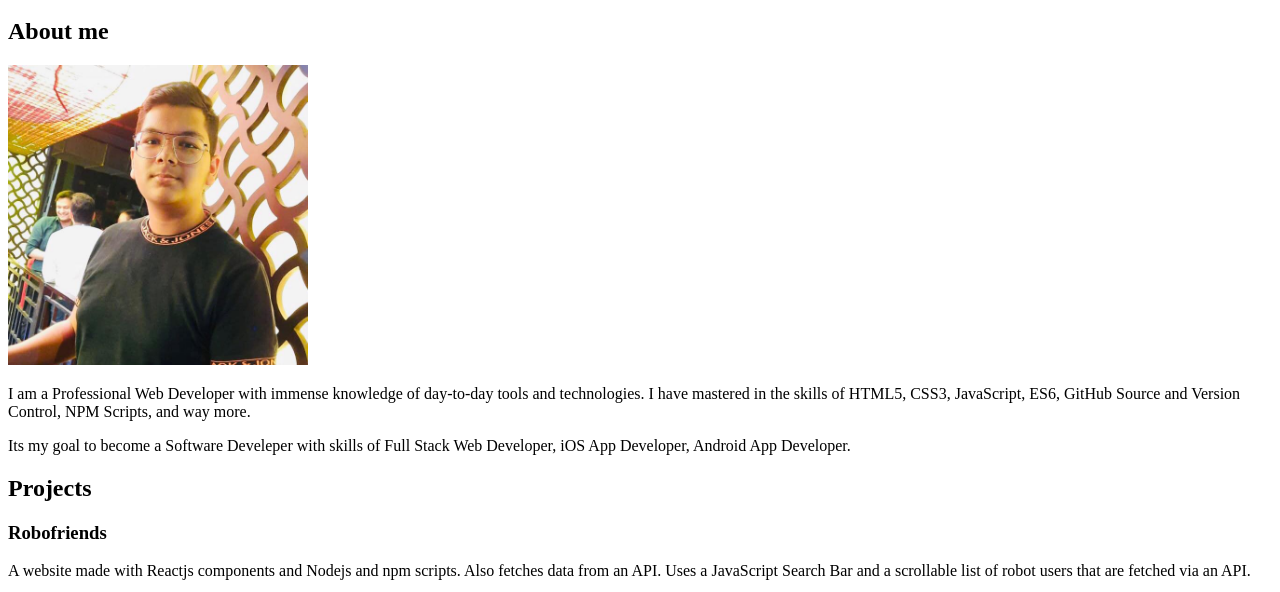
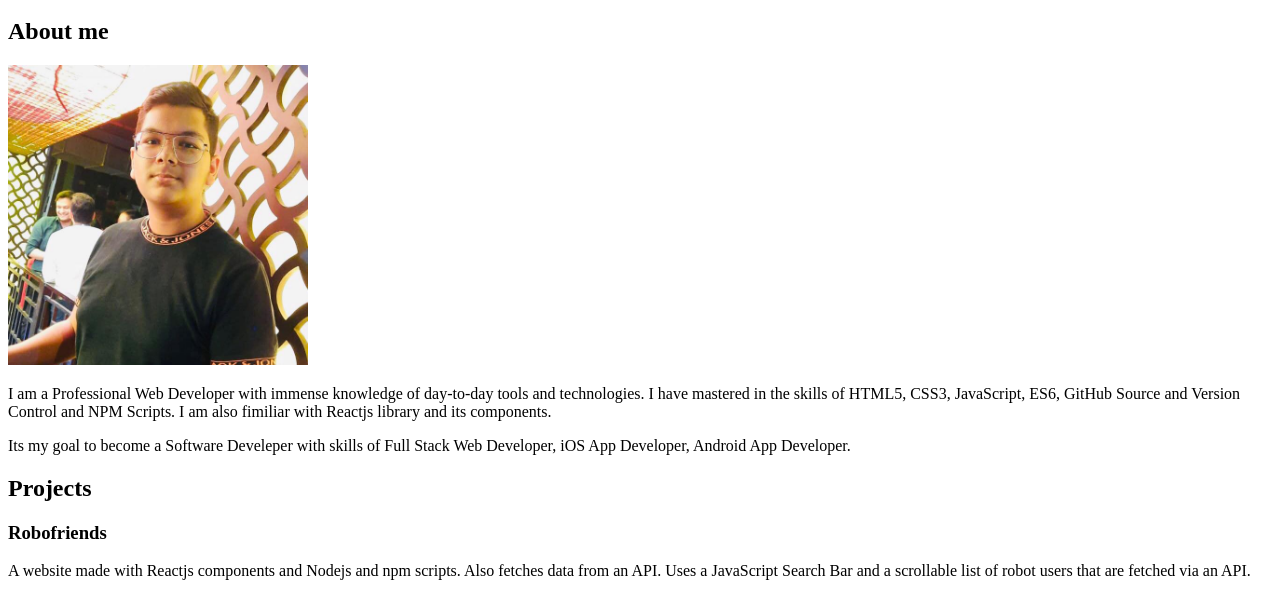
Before and after one commit to shreshthagarwal/portfolio, a website: page src/template.html in a window 1280 px wide. Shown: the part 137-729 px from the top of the page. Drawn offline with nearby package versions, Linux system fonts and the light colour scheme.

Commit message:
Update template.html

```diff
--- a/src/template.html
+++ b/src/template.html
@@ -57,8 +57,8 @@
             <div class="about-wrapper__info">
               <p class="about-wrapper__info-text">
                 I am a Professional Web Developer with immense knowledge of day-to-day tools and technologies. I have
-               mastered in the skills of HTML5, CSS3, JavaScript, ES6, GitHub Source and Version Control, NPM Scripts,
-               and way more.
+               mastered in the skills of HTML5, CSS3, JavaScript, ES6, GitHub Source and Version Control and NPM Scripts. I am also fimiliar with
+               Reactjs library and its components.
               </p>
               <p class="about-wrapper__info-text">
                 Its my goal to become a Software Develeper with skills of Full Stack Web Developer, iOS App Developer, Android
@@ -98,7 +98,7 @@
             </div>
             <div class="col-lg-8 col-sm-12">
               <div class="project-wrapper__image">
-                <a href="https://robofriendsbyshreshth.netlify.app/" target="_blank">
+                <a href="https://shreshthagarwal.github.io/robofriends/" target="_blank">
                   <div data-tilt class="thumbnail rounded">
                     <img class="img-fluid" src="./assets/project3.PNG" />
                   </div>
```
